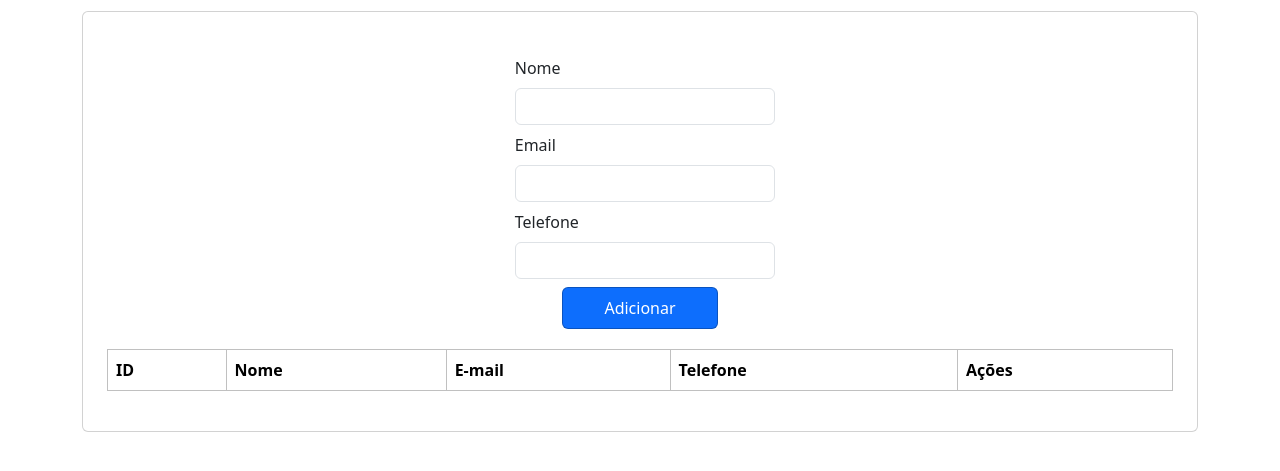
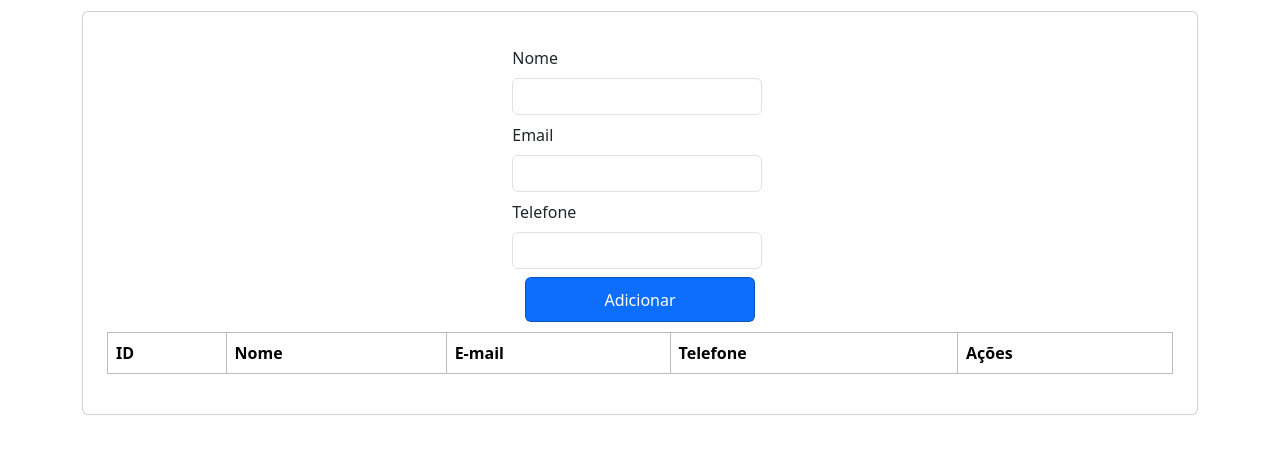
Before and after one commit to williamcouto/keep-contact, a plain HTML site: page index.html in a window 1280 px wide. Shown: the part 77-548 px from the top of the page. Drawn offline with nearby package versions, Linux system fonts and the light colour scheme.

Commit message:
Estilizando a tabela

```diff
--- a/style.css
+++ b/style.css
@@ -6,16 +6,17 @@
 form{
     display: flex;
     flex-direction: column;
-    padding: 20px;
+    padding: 10px;
     align-items: center;
 }
 .form-control {
-    width: 260px;
+    width: 250px;
     height: 37px;
 }
 .btn{
-    width: 15%;
-    height: 42px;
+    width: 230px;
+    height: 45px;
+    padding: 8px;
     border: none;
     border: 1px solid #0000003f;
 }
@@ -25,5 +26,5 @@ form{
     padding: 3px;
 }
 th, table, tbody, tr{
-    border: 1px solid #0000003f;
+    border: 1px solid #00000044;
 }
```
Also changed, not shown: index.html (+1 -1 lines).
